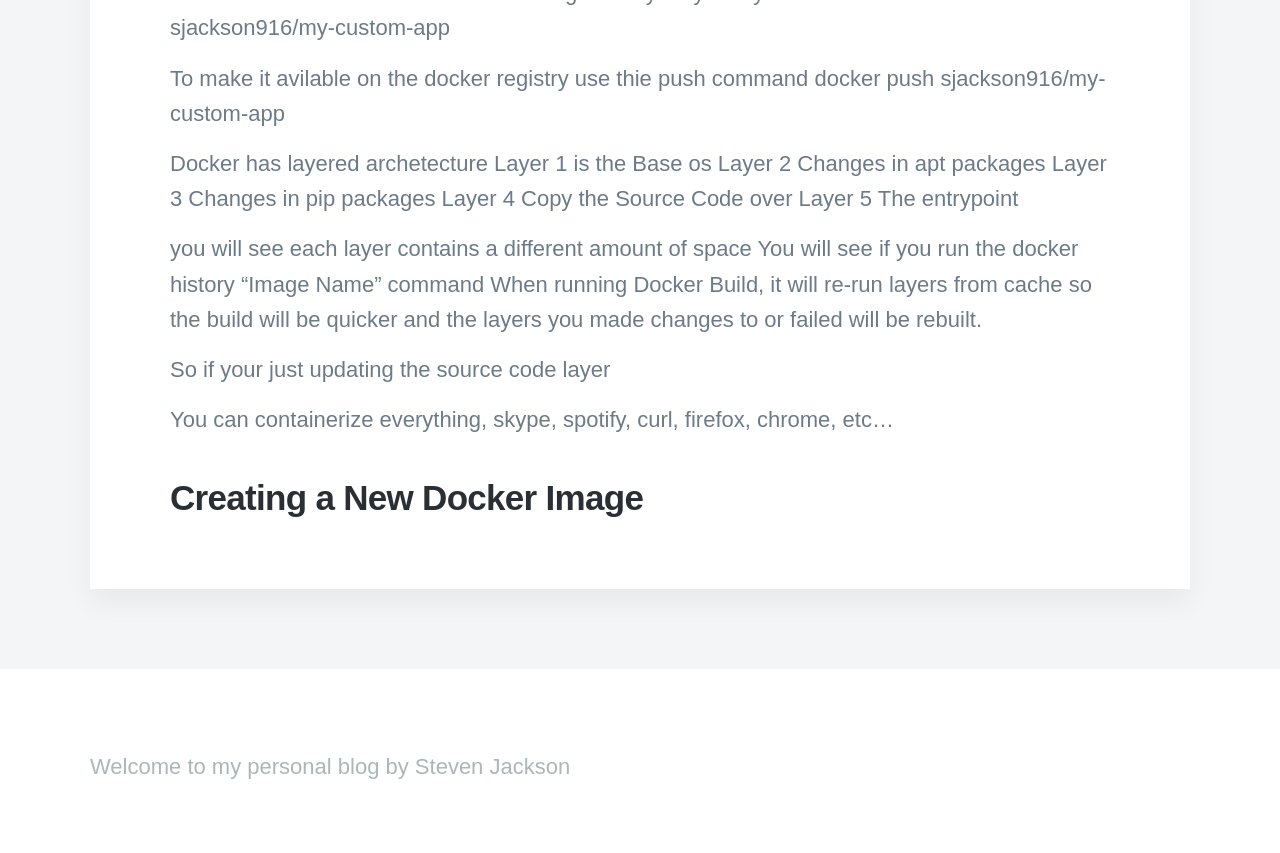
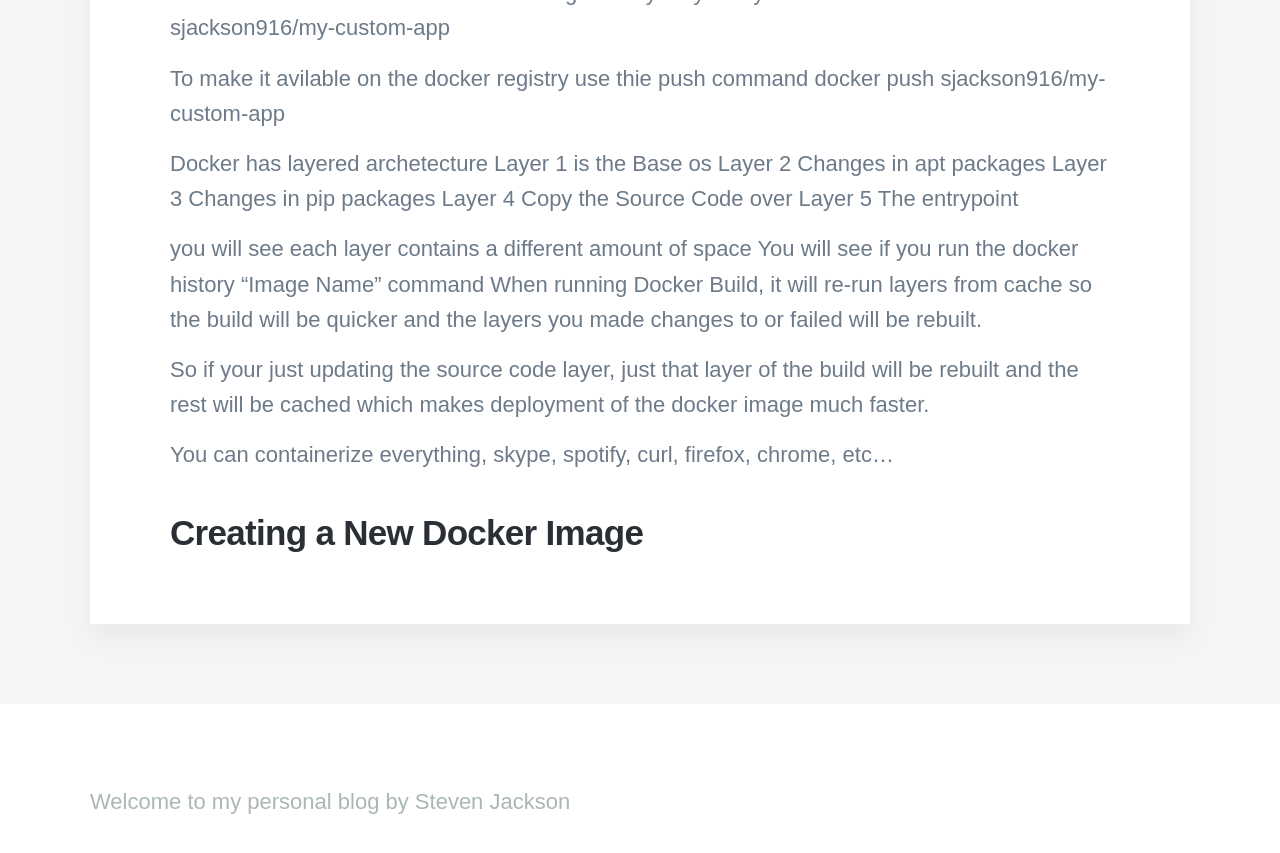
Before and after one commit to sjackson4430/portfolio, a Jekyll site: the page built from _posts/2022-02-07-Docker-Create-Docker-Image.md, in a window 1280 px wide and 900 px high, scrolled down 1382 px. Shown: the top 853 px of the window. Built offline with Jekyll 4.4.1, drawn with Linux system fonts in a browser that asks for light colours; nearby versions of some CDN libraries; some web fonts are replaced.

```diff
--- a/_posts/2022-02-07-Docker-Create-Docker-Image.md
+++ b/_posts/2022-02-07-Docker-Create-Docker-Image.md
@@ -48,7 +48,7 @@ you will see each layer contains a different amount of space
 You will see if you run the docker history "Image Name" command
 When running Docker Build, it will re-run layers from cache so the build will be quicker and the layers you made changes to or failed will be rebuilt.
 
-So if your just updating the source code layer
+So if your just updating the source code layer, just that layer of the build will be rebuilt and the rest will be cached which makes deployment of the docker image much faster.
 
 You can containerize everything, skype, spotify, curl, firefox, chrome, etc...
 
```
